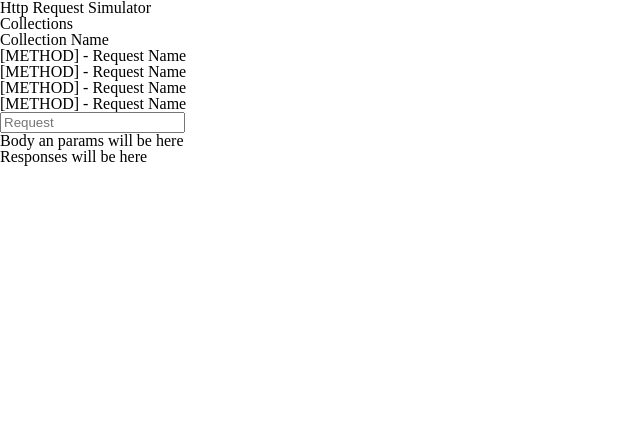
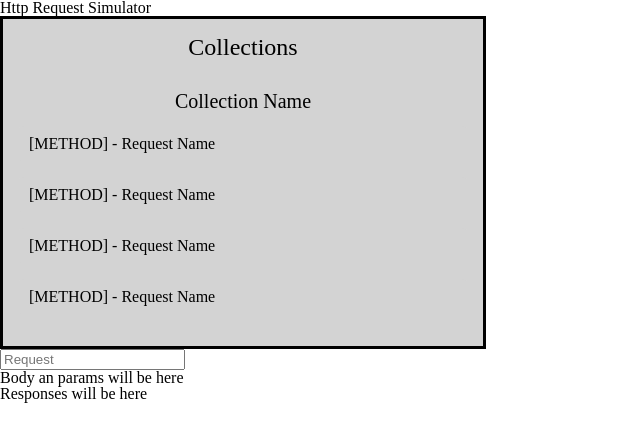
Before and after one commit to shrimp16/RequestsSimulator, an Electron app: page Electron/index.html in a window 800 px wide. Shown: the whole page, without its empty margins (0-640 px from the left). Drawn offline with Linux system fonts and the light colour scheme.

Commit message:
Added a first version of styles for the collections container

```diff
--- a/Electron/styles.css
+++ b/Electron/styles.css
@@ -41,3 +41,40 @@ table {
 	border-collapse: collapse;
 	border-spacing: 0;
 }
+
+.sub-title {
+	font-size: 1.5rem;
+	text-align: center;
+}
+
+.collections-container {
+	display: flex;
+	flex-direction: column;
+	height: 100%;
+	width: 30rem;
+	border: 3px black solid;
+	background-color: lightgray;
+}
+
+.collection > h3 {
+	font-size: 1.25rem;
+	text-align: center;
+}
+
+.collections-container > * {
+	padding: 1rem;
+}
+
+.collection-item {
+	margin-top: 15px;
+	margin-bottom: 15px;
+	cursor: pointer;
+	padding: 10px;
+	background-color: lightgray;
+	border-radius: 5px;
+	transition: 0.3s;
+}
+
+.collection-item:hover {
+	background-color: lightslategray;
+}
```
